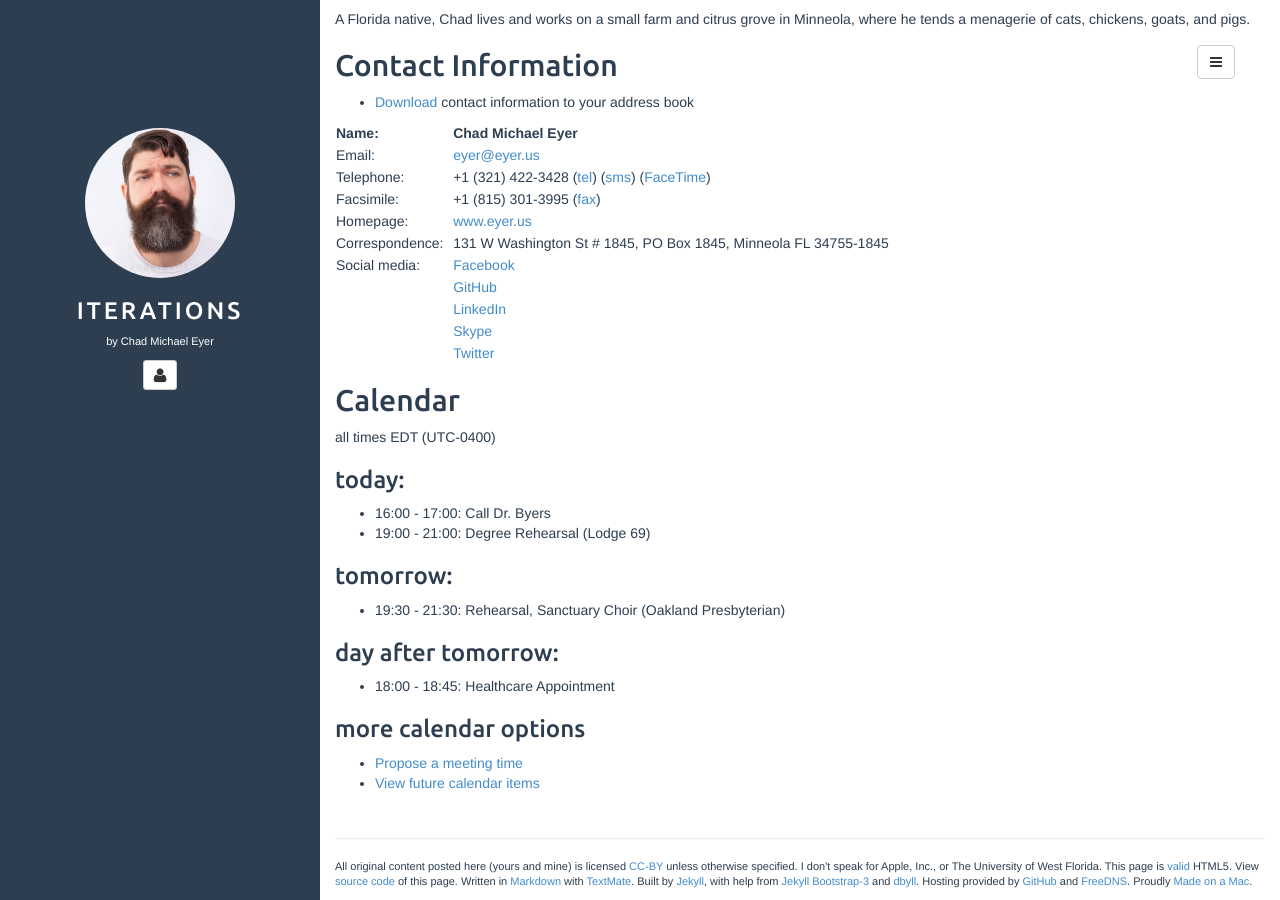
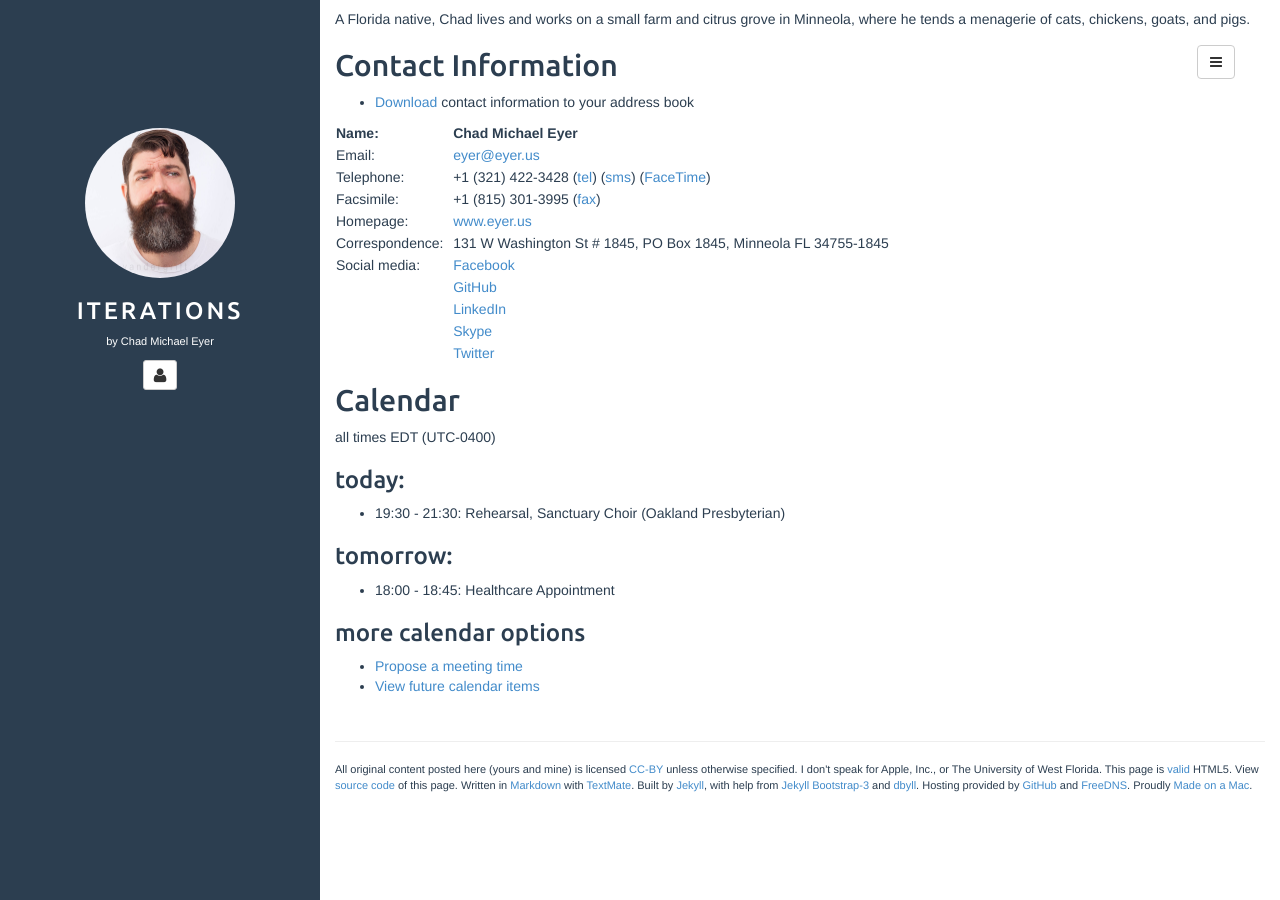
Before and after one commit to chadmichaeleyer/chadmichaeleyer.github.io, a Jekyll site: the page built from about.md, in a window 1280 px wide and 900 px high, scrolled down 1050 px. Built offline with Jekyll 4.4.1, drawn with Linux system fonts in a browser that asks for light colours.

Commit message:
calendar update

```diff
--- a/calendar.markdown
+++ b/calendar.markdown
@@ -2,13 +2,8 @@ all times EDT (UTC-0400)
 
 ### today:
 
-* 16:00 - 17:00: Call Dr. Byers
-* 19:00 - 21:00: Degree Rehearsal (Lodge 69)
+* 19:30 - 21:30: Rehearsal, Sanctuary Choir (Oakland Presbyterian)
 
 ### tomorrow:
 
-* 19:30 - 21:30: Rehearsal, Sanctuary Choir (Oakland Presbyterian)
-
-### day after tomorrow:
-
 * 18:00 - 18:45: Healthcare Appointment
```
Also changed, not shown: calendar-year.markdown (+5 -5 lines).
